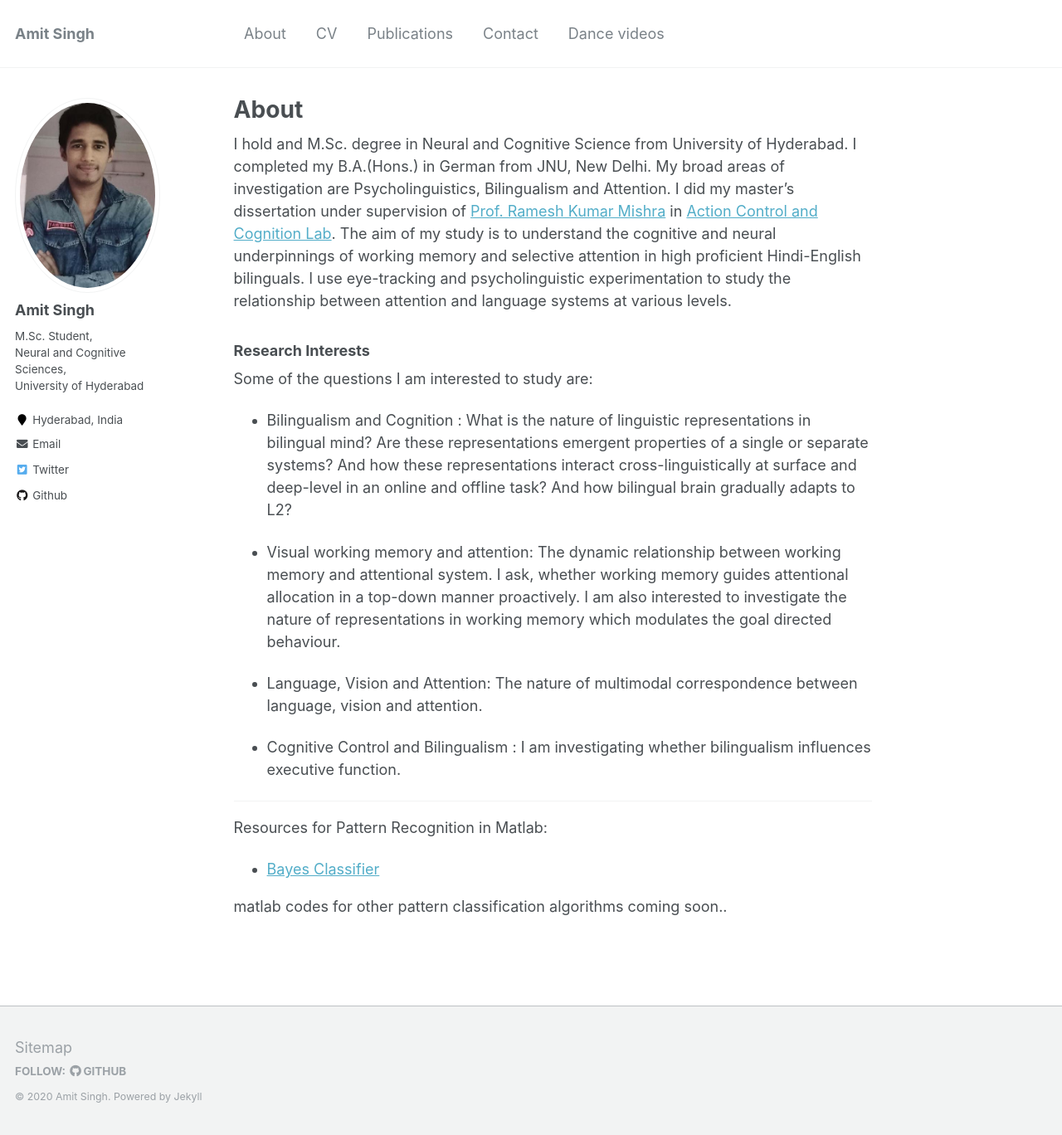
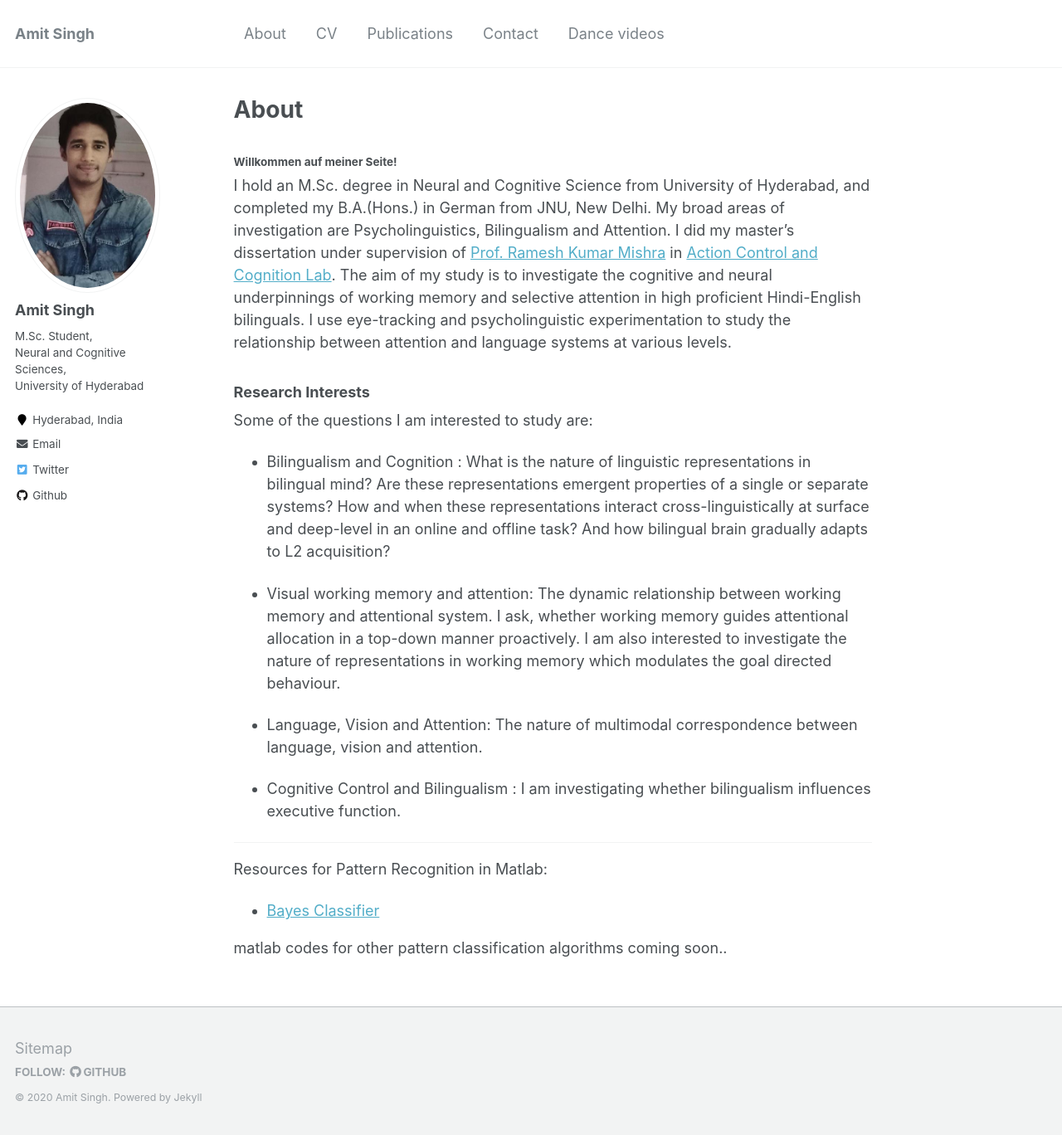
Before and after one commit to amits1ngh/amits1ngh.github.io, a Jekyll site: the page built from _pages/about.md, in a window 1280 px wide and 1368 px high. Shown: the whole window at 83% size. Built offline with Jekyll 4.4.1, drawn with Linux system fonts in a browser that asks for light colours.

Commit message:
minor changes

```diff
--- a/_pages/about.md
+++ b/_pages/about.md
@@ -7,13 +7,15 @@ redirect_from:
   - /about/
   - /about.html
 ---
-I hold and M.Sc. degree in Neural and Cognitive Science from University of Hyderabad. I completed my B.A.(Hons.) in German from JNU, New Delhi. My broad areas of investigation are Psycholinguistics, Bilingualism and Attention. I did my master's dissertation under supervision of [Prof. Ramesh Kumar Mishra](https://rameshkumarmishra.wordpress.com/) in [Action Control and Cognition Lab](https://actioncontrolcognitionlaboratory.wordpress.com/). The aim of my study is to understand the cognitive and neural underpinnings of working memory and selective attention in high proficient Hindi-English bilinguals. I use eye-tracking and psycholinguistic experimentation to study the relationship between attention and language systems at various levels.
+##### Willkommen auf meiner Seite!
+
+I hold an M.Sc. degree in Neural and Cognitive Science from University of Hyderabad, and completed my B.A.(Hons.) in German from JNU, New Delhi. My broad areas of investigation are Psycholinguistics, Bilingualism and Attention. I did my master's dissertation under supervision of [Prof. Ramesh Kumar Mishra](https://rameshkumarmishra.wordpress.com/) in [Action Control and Cognition Lab](https://actioncontrolcognitionlaboratory.wordpress.com/). The aim of my study is to investigate the cognitive and neural underpinnings of working memory and selective attention in high proficient Hindi-English bilinguals. I use eye-tracking and psycholinguistic experimentation to study the relationship between attention and language systems at various levels.
 
 ### Research Interests
 
 Some of the questions I am interested to study are:
 
-* Bilingualism and Cognition : What is the nature of linguistic representations in bilingual mind? Are these representations emergent properties of a single or separate systems? And how these representations interact cross-linguistically at surface and deep-level in an online and offline task? And how bilingual brain gradually adapts to L2?
+* Bilingualism and Cognition : What is the nature of linguistic representations in bilingual mind? Are these representations emergent properties of a single or separate systems? How and when these representations interact cross-linguistically at surface and deep-level in an online and offline task? And how bilingual brain gradually adapts to L2 acquisition?
 
 * Visual working memory and attention: The dynamic relationship between working memory and attentional system. I ask, whether working memory guides attentional allocation in a top-down manner proactively. I am also interested to investigate the nature of representations in working memory which modulates the goal directed behaviour.
 
```
Also changed, not shown: _pages/self.md (+4 -2 lines).
